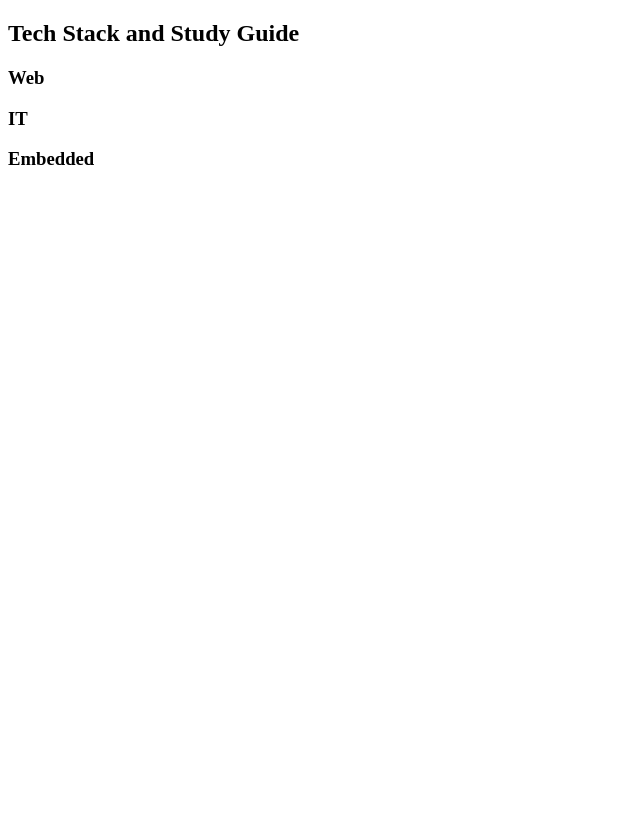
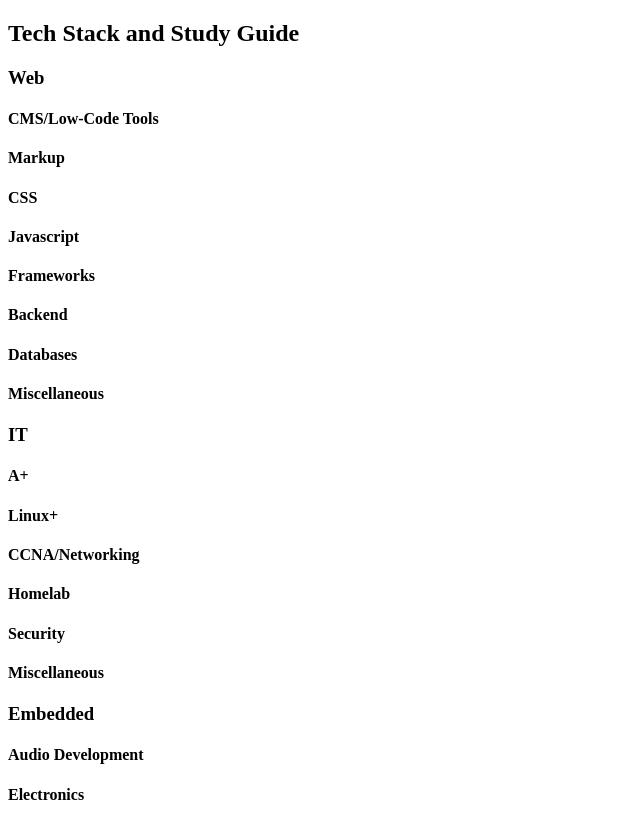
Before and after one commit to guitarzandy009/techstack-studyguide, a plain HTML site: page index.html in a window 1280 px wide. Shown: the whole page, without its empty margins (0-640 px from the left). Before the commit the page ends 800 px from the top, so only its background shows below. Drawn offline with Linux system fonts and the light colour scheme.

Commit message:
Initial markup

```diff
--- a/index.html
+++ b/index.html
@@ -1,8 +1,8 @@
 <!DOCTYPE html>
 <html lang="en">
   <head>
-    <meta charset="UTF-8">
-    <meta name="viewport" content="width=device-width, initial-scale=1.0">
+    <meta charset="UTF-8" />
+    <meta name="viewport" content="width=device-width, initial-scale=1.0" />
     <title>Tech Stack and Study Guide</title>
   </head>
   <body>
@@ -11,12 +11,60 @@
         <h2>Tech Stack and Study Guide</h2>
         <section>
           <h3>Web</h3>
+          <section>
+            <h4>CMS/Low-Code Tools</h4>
+          </section>
+          <section>
+            <h4>Markup</h4>
+          </section>
+          <section>
+            <h4>CSS</h4>
+          </section>
+          <section>
+            <h4>Javascript</h4>
+          </section>
+          <section>
+            <h4>Frameworks</h4>
+          </section>
+          <section>
+            <h4>Backend</h4>
+          </section>
+          <section>
+            <h4>Databases</h4>
+          </section>
+          <section>
+            <h4>Miscellaneous</h4>
+          </section>
         </section>
         <section>
           <h3>IT</h3>
+          <section>
+            <h4>A+</h4>
+          </section>
+          <section>
+            <h4>Linux+</h4>
+          </section>
+          <section>
+            <h4>CCNA/Networking</h4>
+          </section>
+          <section>
+            <h4>Homelab</h4>
+          </section>
+          <section>
+            <h4>Security</h4>
+          </section>
+          <section>
+            <h4>Miscellaneous</h4>
+          </section>
         </section>
         <section>
           <h3>Embedded</h3>
+          <section>
+            <h4>Audio Development</h4>
+          </section>
+          <section>
+            <h4>Electronics</h4>
+          </section>
         </section>
       </article>
     </main>
```
Lines whose indentation alone changed are shown as unchanged.
